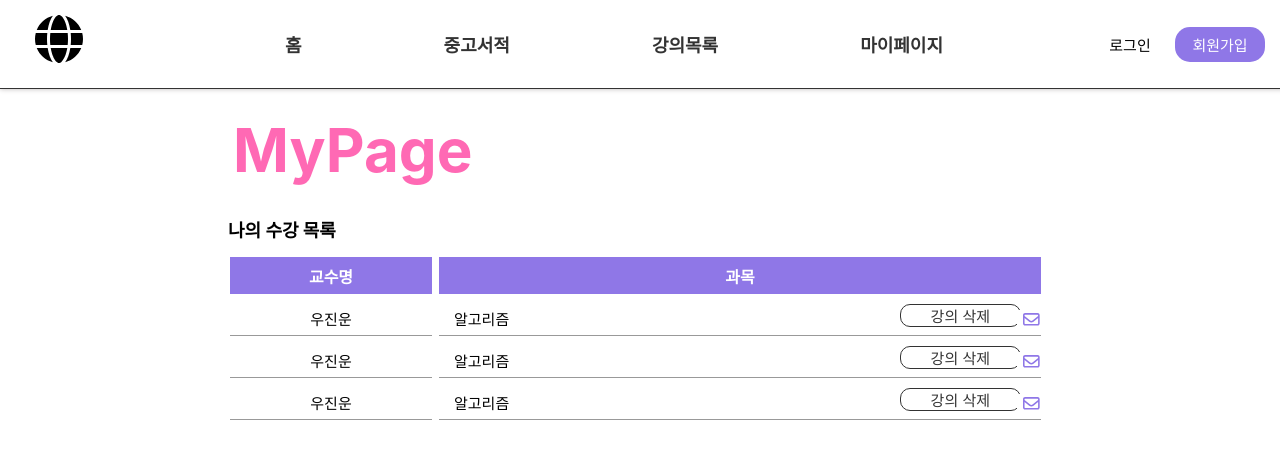
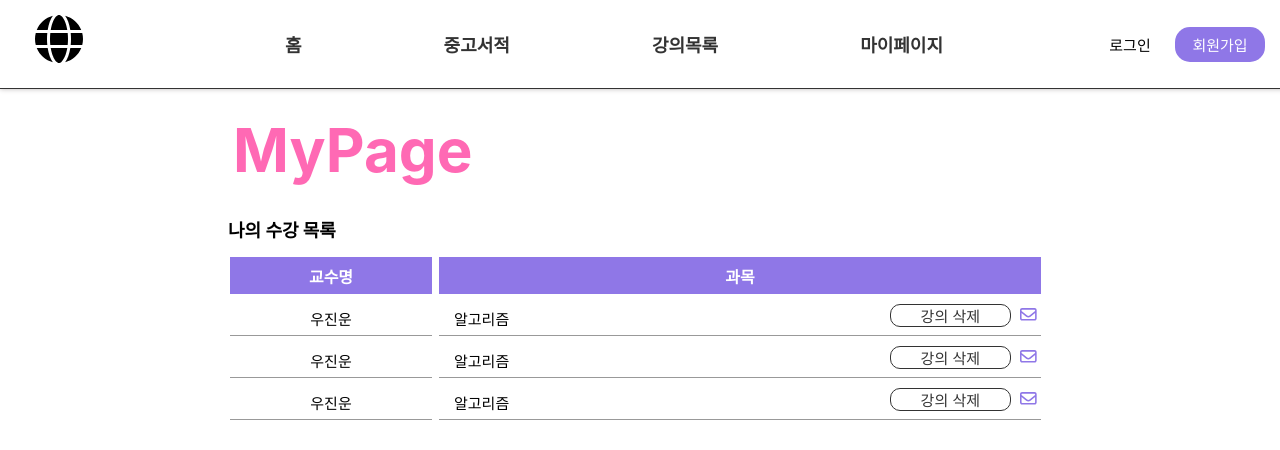
Before and after one commit to sujeong11/Styled-Components, a React (Create React App) app: page /myPage in a window 1280 px wide. Shown: the top 450 px of the page. Built offline with nearby package versions, Linux system fonts and the light colour scheme.

Commit message:
LectureList.js에 s-c 수정

```diff
--- a/src/components/LectureList/LectureList.js
+++ b/src/components/LectureList/LectureList.js
@@ -53,14 +53,14 @@ const CourseTD = styled(TableBodyTD)`
     border: 1px solid ${props => props.theme.mainBlack};
     border-radius: 10px;
     padding: 0 30px;
-    margin: 0 5px 5px 0;
+    margin: 0 15px 5px 0;
   }
 `;
 
 const Button = styled.button`
   border: 0;
   background-color: #ffffff;
-  margin-left: -32px;
+  margin: 0 0 10px -35px;
 
   svg {
     background-color: #ffffff;
```
